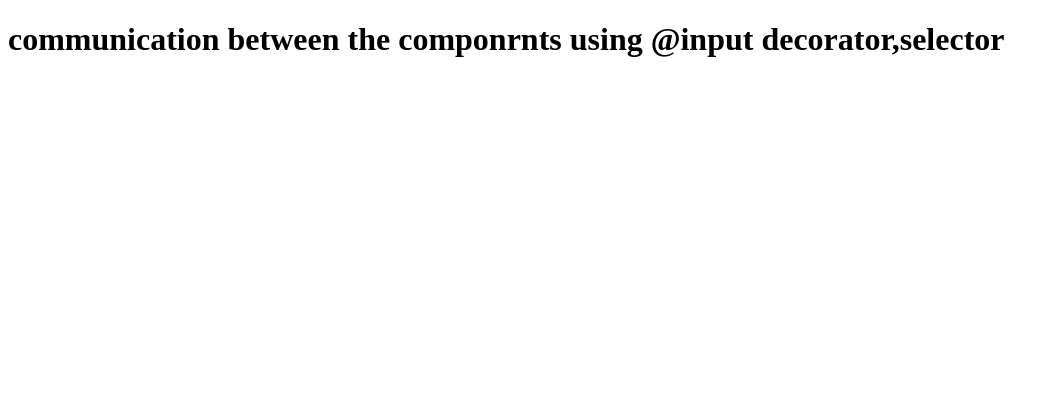
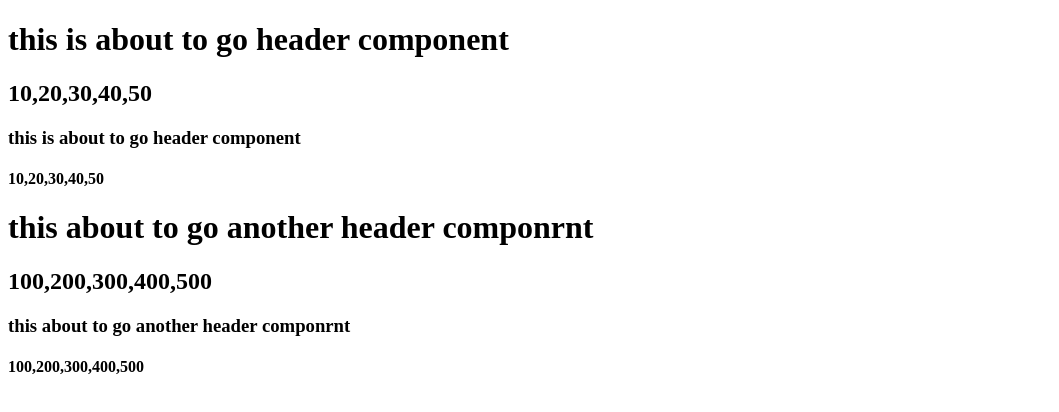
Before and after one commit to madhavi-anneboina/my-first-angularproject, an Angular app: page / in a window 1280 px wide. Shown: the top 412 px of the page, without its empty margins (0-1059 px from the left). Built offline with nearby package versions, Linux system fonts and the light colour scheme.

Commit message:
added input decorator

```diff
--- a/src/app/app.component.html
+++ b/src/app/app.component.html
@@ -8,4 +8,6 @@
 <app-reactive-form></app-reactive-form> -->
 
 
-<app-header [childtitle] = "ctitle"></app-header>
+<app-header [d1] = "data1" [a1] = "array1"></app-header>
+
+<app-header [d1] = "data2" [a1] = "array2"></app-header>
--- a/src/app/app.component.ts
+++ b/src/app/app.component.ts
@@ -8,4 +8,8 @@ import { Component } from '@angular/core';
 export class AppComponent {
  title = "helloo"
  ctitle= "communication between the componrnts using @input decorator,selector"
+ data1 = "this is about to go header component"
+ array1 = ["10","20","30","40","50"]
+ data2 = "this about to go another header componrnt"
+ array2 =  ["100","200","300","400","500"]
 }
--- a/src/app/header/header.component.html
+++ b/src/app/header/header.component.html
@@ -1 +1,4 @@
-<h1 class="header">{{childtitle}}</h1>
+<h1 class="header">{{d1}}</h1>
+<h2 class="header">{{a1}}</h2>
+<h3 class="header">{{d1}}</h3>
+<h4 class="header">{{a1}}</h4>
--- a/src/app/header/header.component.ts
+++ b/src/app/header/header.component.ts
@@ -8,6 +8,8 @@ import { Component,Input } from '@angular/core';
 export class HeaderComponent {
 
   @Input() childtitle: any
+  @Input() d1 : any
+   @Input() a1: any
 
   constructor(){
   }
```
